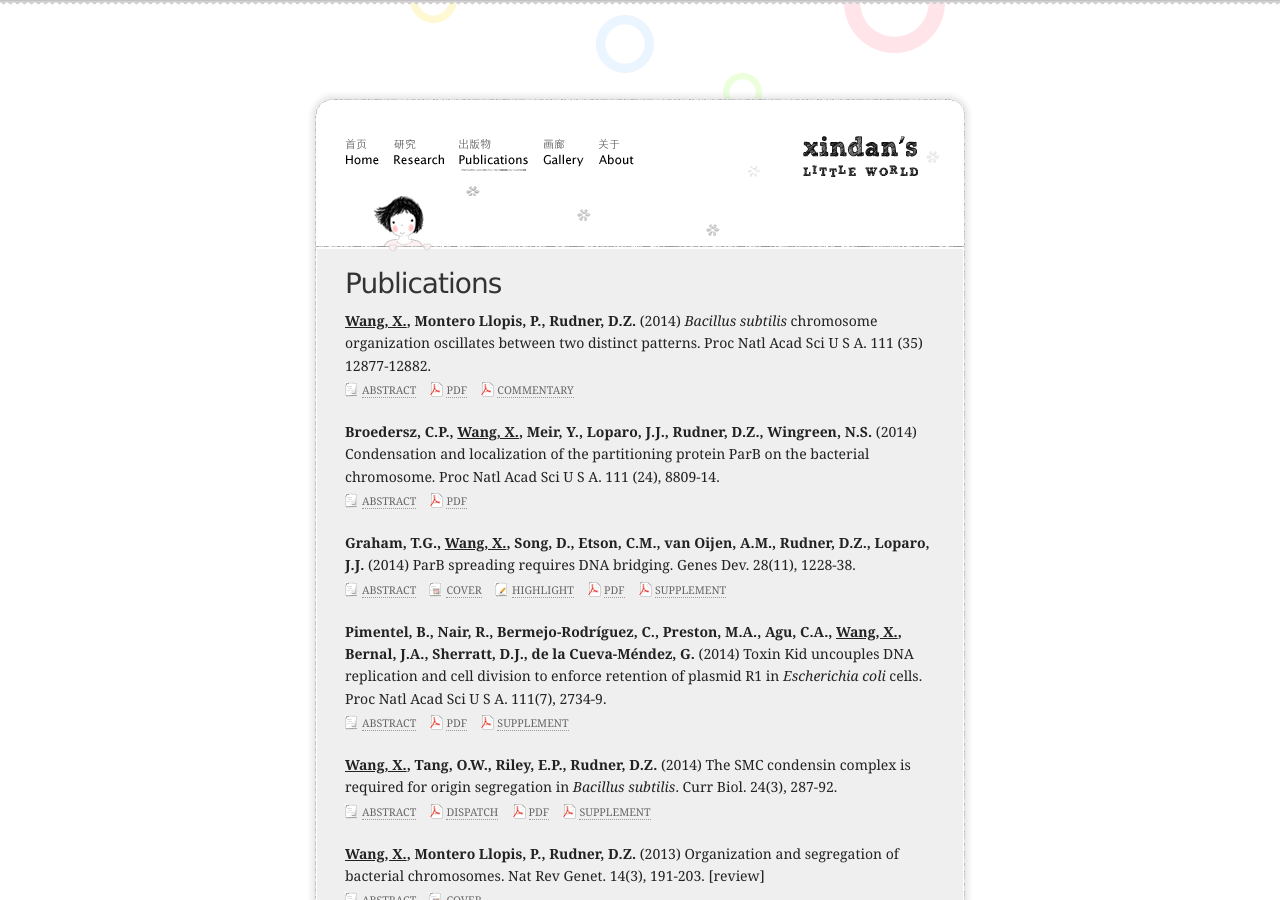
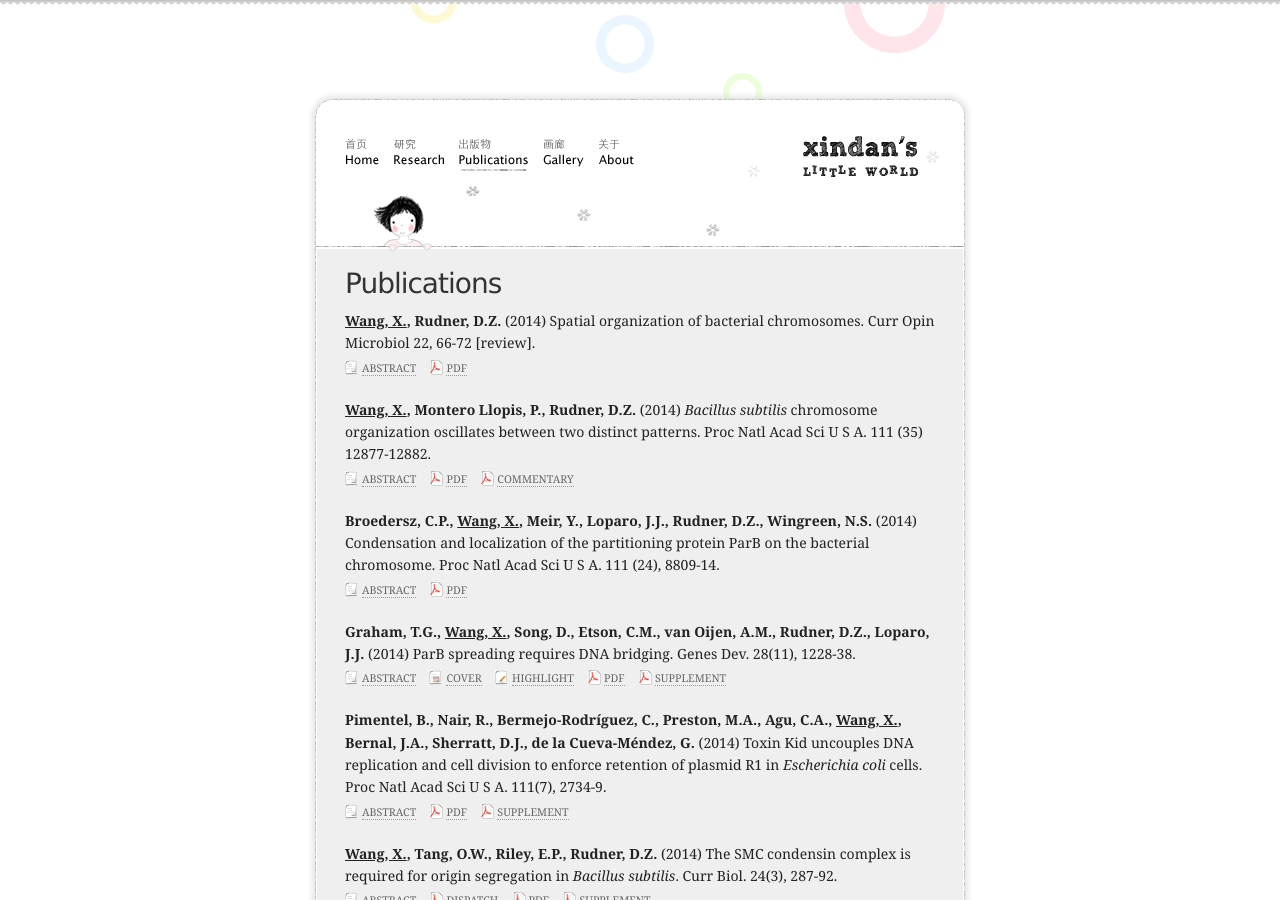
Before and after one commit to xindan/xindan.github.io, a Jekyll site: the page built from publications/index.html, in a window 1280 px wide and 900 px high. Built offline with Jekyll 4.4.1, drawn with Linux system fonts in a browser that asks for light colours; Markdown is read by kramdown in place of the engine named in the settings.

Commit message:
Update pub

```diff
--- a/publications/index.html
+++ b/publications/index.html
@@ -8,6 +8,13 @@ class: pub
 <div id="main-content">
 	<h2>Publications</h2>
 	<ul>
+		<li>
+			<b><u>Wang, X.</u>, Rudner, D.Z.</b> (2014) Spatial organization of bacterial chromosomes. Curr Opin Microbiol 22, 66-72 [review].
+			<p>
+				<a class="abs" href="http://www.sciencedirect.com/science/article/pii/S1369527414001362"><span>Abstract</span></a>
+				<a class="pdf" rel="nofollow" href="/media/pdfs/Wang_2014_Curr_Opin_M.pdf"><span>PDF</span></a>
+			</p>
+		</li>
 		<li>
 			<b><u>Wang, X.</u>, Montero Llopis, P., Rudner, D.Z.</b> (2014) <i>Bacillus subtilis</i> chromosome organization oscillates between two distinct patterns. Proc Natl Acad Sci U S A. 111 (35) 12877-12882.
 			<p>
```
Also changed, not shown: 1 other file.
